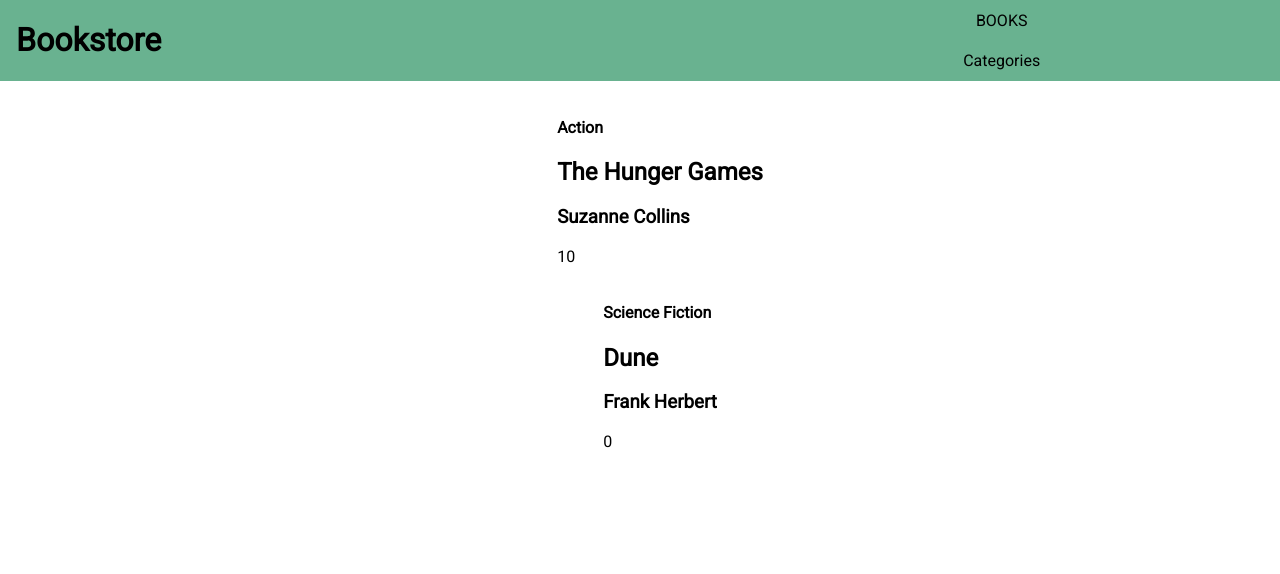
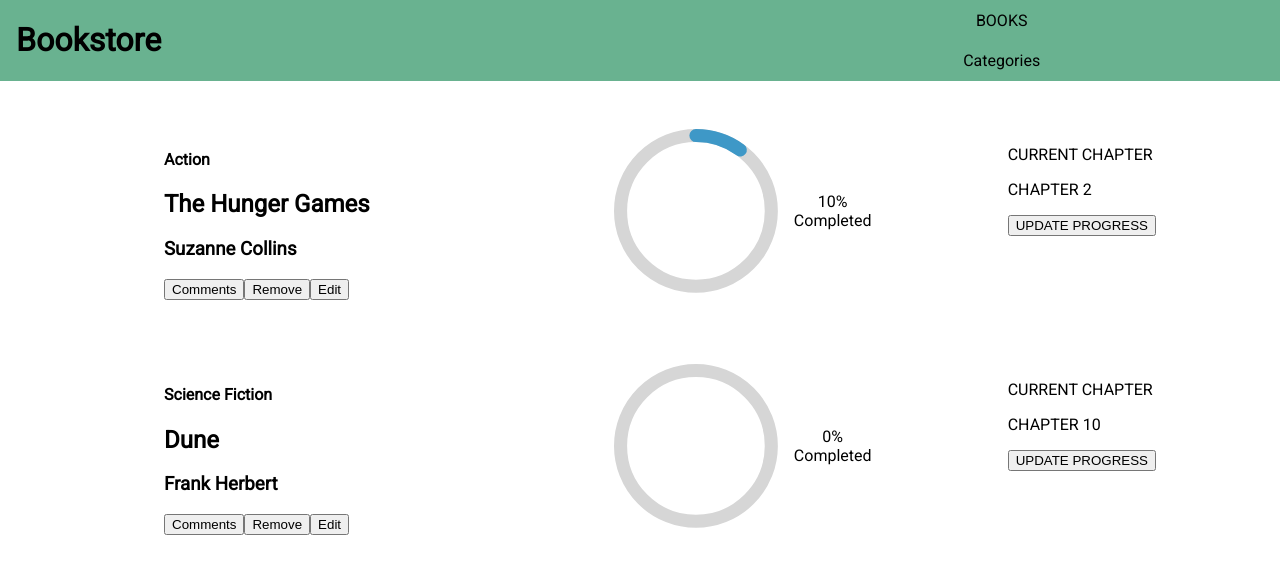
Before and after one commit to mirouhml/Bookstore, a React (Create React App) app: page /#/ in a window 1280 px wide. Shown: the top 574 px of the page. Built offline with nearby package versions, Linux system fonts and the light colour scheme.

Commit message:
Implement Book component and basic styling for it.

```diff
--- /dev/null
+++ b/src/components/Book.css
@@ -0,0 +1,39 @@
+.book {
+  width: 80%;
+  display: flex;
+  margin: 2rem;
+}
+
+.progress-bar {
+  width: 40%;
+  margin: 0 1rem;
+}
+
+.CircularProgressbar-text {
+  display: none;
+}
+
+.book-content-container {
+  flex-grow: 1;
+}
+
+.progress-bar-content {
+  display: flex;
+  flex-direction: row;
+  align-items: center;
+}
+
+.progress-text {
+  display: flex;
+  flex-direction: column;
+  align-items: center;
+  justify-content: center;
+}
+
+.progress-text p {
+  margin: 0;
+}
+
+.progress-content {
+  display: flex;
+}
--- a/src/components/Book.js
+++ b/src/components/Book.js
@@ -1,11 +1,40 @@
 import React from 'react';
+import './Book.css';
+import { CircularProgressbar } from 'react-circular-progressbar';
+import 'react-circular-progressbar/dist/styles.css';
 
 const Book = (props) => (
-  <li>
-    <h4>{props.category}</h4>
-    <h2>{props.title}</h2>
-    <h3>{props.author}</h3>
-    <p>{props.progress}</p>
+  <li className="book">
+    <div className="book-content-container">
+      <div className="book-content">
+        <h4 className="book-category">{props.category}</h4>
+        <h2 className="book-title">{props.title}</h2>
+        <h3 className="book-author">{props.author}</h3>
+      </div>
+      <div>
+        <button type="button">Comments</button>
+        <button type="button">Remove</button>
+        <button type="button">Edit</button>
+      </div>
+    </div>
+    <div className="progress-content-container">
+      <div className="progress-content">
+        <div className="progress-bar">
+          <CircularProgressbar value={props.progress} text={`${props.progress}%`} />
+        </div>
+        <div className="progress-text">
+          <p className="">{props.progress}%</p>
+          <p className="completed">Completed</p>
+        </div>
+      </div>
+    </div>
+    <div className="vertical-line">
+    </div>
+    <div className="current-chapter-container">
+      <p>CURRENT CHAPTER</p>
+      <p>CHAPTER {props.currentChapter}</p>
+      <button type="button" className="progress-button">UPDATE PROGRESS</button>
+    </div>
   </li>
 );
 
```
